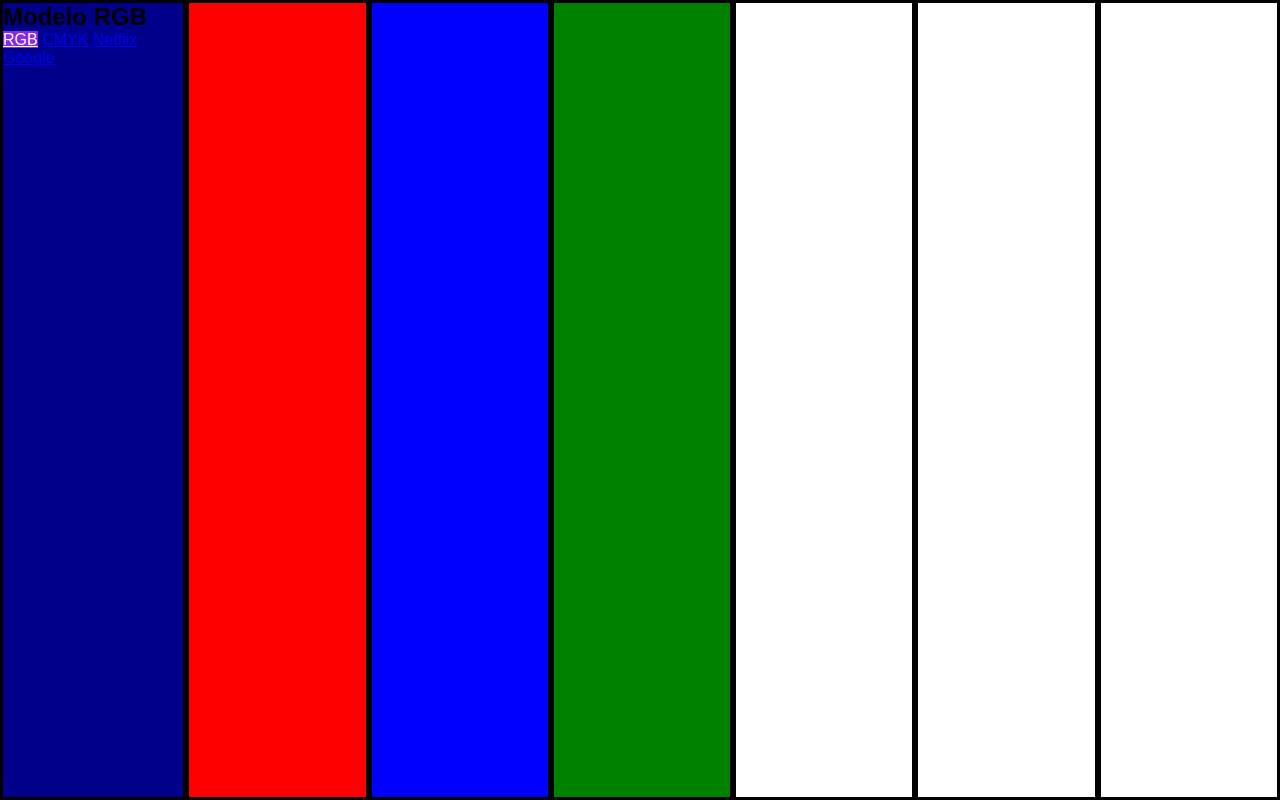
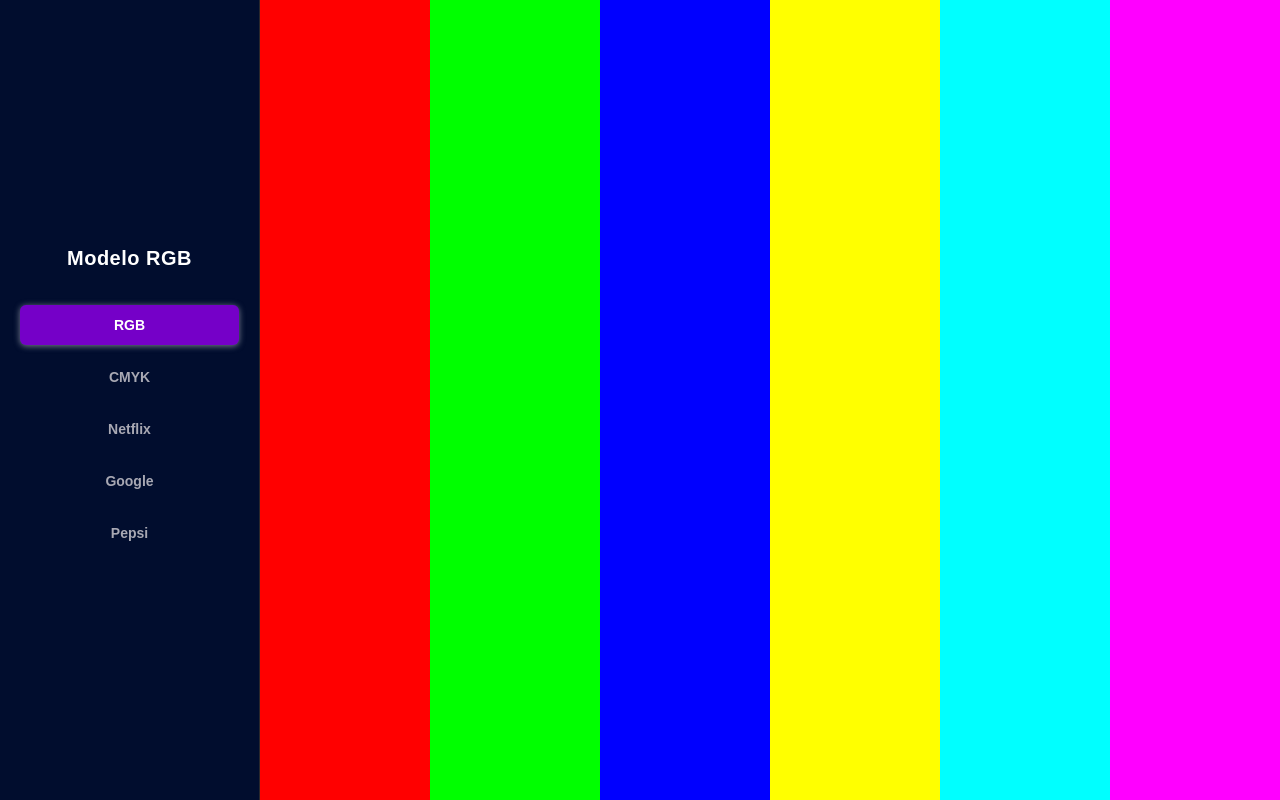
Before and after one commit to Gabriel-Sedenho/Display_TA, a website: page modo_cores/modo-cores.html in a window 1280 px wide. Shown: the top 800 px of the page. Drawn offline with Linux system fonts and the light colour scheme.

Commit message:
ADD: Finalização das paletas e inicio da paleta da pepsi

```diff
--- a/modo_cores/css/design-system.css
+++ b/modo_cores/css/design-system.css
@@ -0,0 +1,44 @@
+/* Variaveis */
+
+:root {
+/* Cores Globais da Interface (Menu Lateral) */
+    --ui-bg-sidebar: #010d2e;
+    --ui-border: #29292e;
+    --ui-text-title: #ffffff;
+    --ui-text-link: #a8a8b3;
+    --ui-link-hover-bg: #3b3b45;
+    --ui-link-active-bg: #7500c8;
+    --ui-link-active-text: #ffffff;
+
+
+    /* Paleta do Sistema RGB */
+    --color-rgb-1: rgb(255, 0, 0);
+    --color-rgb-2: rgb(0, 255, 0);
+    --color-rgb-3: rgb(0, 0, 255);
+    --color-rgb-4: rgb(255, 255, 0);
+    --color-rgb-5: rgb(0, 255, 255);
+    --color-rgb-6: rgb(255, 0, 255);
+
+    /* Paleta do Sistema CMYK (Simulado em RGB/Hex) */
+    --color-cmyk-1: #e60000;
+    --color-cmyk-2: #006b00;
+    --color-cmyk-3: #0000ae;
+    --color-cmyk-4: #dfdf05;
+    --color-cmyk-5: #03e6e6;
+    --color-cmyk-6: #d900d9;
+
+    /* Paleta do Netflix */
+    --color-netflix-1: #221F1F;
+    --color-netflix-2: #E50914;
+    --color-netflix-3: #F5F5F1;
+
+    /* Paleta do Google */
+    --color-google-1: #4285F4;
+    --color-google-2: #FBBC05;
+    --color-google-3: #34A853;
+    --color-google-4: #EA4335;
+
+    /* Paleta da Pepsi */
+    --color-pepsi-1: #E32934
+    --color-pepsi-2: #004883
+}
--- a/modo_cores/css/global.css
+++ b/modo_cores/css/global.css
@@ -3,90 +3,179 @@
 
 
 .color-section {
-    display: flex;
-    height: 100vh;
-    width: 100%;
+        display: flex;
+        height: 100vh;
+        width: 100%;
 }
 
 .color-section__sidebar {
-    border: solid;
-    background-color: darkblue;
+        display: flex;
+        flex-direction: column;
+        justify-content: center;
+        width: 260px;
+        background-color: var(--ui-bg-sidebar);
+        padding: 30px 20px;
+        border-right: 1px solid var(--ui-border);
 }
 
-.color-section__tittle {}
+.color-section__title {
+        color: var(--ui-text-title);
+        font-size: 20px;
+        font-weight: 700;
+        margin-bottom: 35px;
+        text-align: center;
+        letter-spacing: 0.5px;
+}
 
-.color-section__menu {}
+.color-section__menu {
+        display: flex;
+        flex-direction: column;
+        gap: 12px;
+}
 
+.color-section__link {
+        color: var(--ui-text-link);
+        text-decoration: none;
+        font-size: 14px;
+        /* peso da fonte (não usar px) */
+        font-weight: 600;
+        padding: 12px 16px;
+        border-radius: 6px;
+        text-align: center;
+        transition: all 0.2s ease-in-out;
+}
 
-
+.color-section__link:not(.color-section__link--active):hover {
+        color: var(--ui-text-title);
+        background-color: var(--ui-link-hover-bg);
+}
 
 .color-section__link--active {
-    color: white;
-    background-color: blueviolet;
+        color: var(--ui-link-active-text);
+        text-decoration: none;
+        background-color: var(--ui-link-active-bg);
+        box-shadow: 0 1px 6px rgba(244, 244, 248, 0.5);
 }
 
-.color-section__link--active:hover {}
+.color-section__link--active:hover {
+        transform: scale(1.05);
+}
 
-.color-section__bar {}
+.color-section__bar {
+        /* faz com que as 6 colunas dividam igualmente 0 espaço */
+        flex-grow: 1;
+        height: 100%;
 
-.color-section__bar:hover {}
+        /* efeito de transição suave */
+        transition: 0.25s ease;
+}
+
+.color-section__bar:hover {
+        transform: scaleX(1.02);
+        /* posicionamento do elemento no eixo Z */
+        z-index: 10;
+        box-shadow: 0 0 30px rgba( 51, 50, 50, 0.3);
+}
 
 .color-section__bar--rgb-1 {
-        border: solid;
-        width: 15%;
-        background-color: red;
+
+        background-color: var(--color-rgb-1);
 }
 
 .color-section__bar--rgb-2 {
-        border: solid;
-        width: 15%;
-        background-color: blue;
+
+        background-color: var(--color-rgb-2);
 }
 
 .color-section__bar--rgb-3 {
-        border: solid;
-        width: 15%;
-        background-color: green;
+
+        background-color: var(--color-rgb-3);
 }
 
 .color-section__bar--rgb-4 {
-        border: solid;
-        width: 15%;
 
+        background-color: var(--color-rgb-4);
 }
 
 .color-section__bar--rgb-5 {
-        border: solid;
-        width: 15%;
+
+        background-color: var(--color-rgb-5);
 }
 
 .color-section__bar--rgb-6 {
-        border: solid;
-        width: 15%;
+
+        background-color: var(--color-rgb-6);
 }
 
-.color-section__bar--cmyk-1 {}
+.color-section__bar--cmyk-1 {
 
-.color-section__bar--cmyk-2 {}
+        background-color: var(--color-cmyk-1);
+}
 
-.color-section__bar--cmyk-3 {}
+.color-section__bar--cmyk-2 {
 
-.color-section__bar--cmyk-4 {}
+        background-color: var(--color-cmyk-2);
+}
 
-.color-section__bar--cmyk-5 {}
+.color-section__bar--cmyk-3 {
 
-.color-section__bar--cmyk-6 {}
+        background-color: var(--color-cmyk-3);
+}
 
-.color-section__bar--netflix-1 {}
+.color-section__bar--cmyk-4 {
 
-.color-section__bar--netflix-2 {}
+        background-color: var(--color-cmyk-4);
+}
 
-.color-section__bar--netflix-3 {}
+.color-section__bar--cmyk-5 {
 
-.color-section__bar--google-1 {}
+        background-color: var(--color-cmyk-5);
+}
 
-.color-section__bar--google-2 {}
+.color-section__bar--cmyk-6 {
 
-.color-section__bar--google-3 {}
+        background-color: var(--color-cmyk-6);
+}
 
-.color-section__bar--google-4 {}
+.color-section__bar--netflix-1 {
+
+        background-color: var(--color-netflix-1);
+}
+
+.color-section__bar--netflix-2 {
+
+        background-color: var(--color-netflix-2);
+}
+
+.color-section__bar--netflix-3 {
+
+        background-color: var(--color-netflix-3);
+}
+
+.color-section__bar--google-1 {
+
+        background-color: var(--color-google-1);
+}
+
+.color-section__bar--google-2 {
+
+        background-color: var(--color-google-2);
+}
+
+.color-section__bar--google-3 {
+
+        background-color: var(--color-google-3);
+}
+
+.color-section__bar--google-4 {
+
+        background-color: var(--color-google-4);
+}
+
+.color-section__bar--pepsi-1 {
+        background-color: var(--color-pepsi-1);
+}
+
+.color-section__bar--pepsi-2{
+        background-color: var(--color-pepsi-2);
+}
--- a/modo_cores/modo-cores.html
+++ b/modo_cores/modo-cores.html
@@ -19,6 +19,7 @@
                 <a href="#cmyk" class="color-section__link">CMYK</a>
                 <a href="#netflix" class="color-section__link ">Netflix</a>
                 <a href="#google" class="color-section__link ">Google</a>
+                <a href="#pepsi" class="color-section__link ">Pepsi</a>
 
 
             </nav>
@@ -42,6 +43,7 @@
                 <a href="#cmyk" class="color-section__link color-section__link--active">CMYK</a>
                 <a href="#netflix" class="color-section__link ">Netflix</a>
                 <a href="#google" class="color-section__link ">Google</a>
+                <a href="#pepsi" class="color-section__link ">Pepsi</a>
             </nav>
         </aside>
 
@@ -63,13 +65,13 @@
                 <a href="#cmyk" class="color-section__link ">CMYK</a>
                 <a href="#netflix" class="color-section__link  color-section__link--active">Netflix</a>
                 <a href="#google" class="color-section__link ">Google</a>
+                <a href="#pepsi" class="color-section__link ">Pepsi</a>
             </nav>
         </aside>
 
         <div class="color-section__bar color-section__bar--netflix-1"></div>
         <div class="color-section__bar color-section__bar--netflix-2"></div>
         <div class="color-section__bar color-section__bar--netflix-3"></div>
-
 
     </section>
 
@@ -82,6 +84,7 @@
                 <a href="#cmyk" class="color-section__link ">CMYK</a>
                 <a href="#netflix" class="color-section__link ">Netflix</a>
                 <a href="#google" class="color-section__link  color-section__link--active">Google</a>
+                <a href="#pepsi" class="color-section__link ">Pepsi</a>
             </nav>
         </aside>
 
@@ -91,6 +94,25 @@
         <div class="color-section__bar color-section__bar--google-4"></div>
 
     </section>
+
+    <section id="google" class="color-section">
+
+        <aside class="color-section__sidebar">
+            <h2 class="color-section__title">Modelo Pepsi</h2>
+            <nav class="color-section__menu">
+                <a href="#rgb" class="color-section__link ">RGB</a>
+                <a href="#cmyk" class="color-section__link ">CMYK</a>
+                <a href="#netflix" class="color-section__link ">Netflix</a>
+                <a href="#google" class="color-section__link ">Google</a>
+                <a href="#pepsi" class="color-section__link  color-section__link--active">Pepsi</a>
+            </nav>
+        </aside>
+
+        <div class="color-section__bar color-section__bar--pepsi-1"></div>
+        <div class="color-section__bar color-section__bar--pepsi-2"></div>
+
+    </section>
+
 </body>
 
 </html>
--- a/style.css
+++ b/style.css
@@ -2,8 +2,23 @@
     margin: 0;
     padding: 0;
     box-sizing: border-box;
-    font-family: 'Trebuchet MS', sans-serif;
+    font-family: var(--fonte-padrão);
     color: brown;
+}
+
+/* como criar uma variavel: */
+:root {
+    /* variavel: */
+    --bg-body: orange;
+
+    --fonte-padrão: Impact, sans-serif;
+
+    --bg-logo: #000;
+    --cor-fonte-logo: #fff;
+
+    --bg-header: darkgoldenrod;
+
+    --border-color-sec01: blueviolet;
 }
 
 .container {
@@ -17,7 +32,7 @@
 
 
 .body-container {
-    background-color: orange;
+    background-color: var(--bg-body);
 }
 
 
@@ -26,7 +41,7 @@
     display: flex;
     width: 100%;
     height: 80px;
-    background-color: darkgoldenrod;
+    background-color: var(--bg-header);
 
 }
 
@@ -64,15 +79,15 @@
     align-items: center;
     width: 30%;
     height: 80px;
-    background-color: black;
-    color: azure;
+    background-color: var(--bg-logo);
+    color: var(--cor-fonte-logo);
 }
 
 .section01 {
 
     width: 400px;
     height: 400px;
-    border: 2px solid black;
+    border: 2px solid var(--border-color-sec01);
     margin: 15px auto;
     padding-left: 10px;
 }
```
